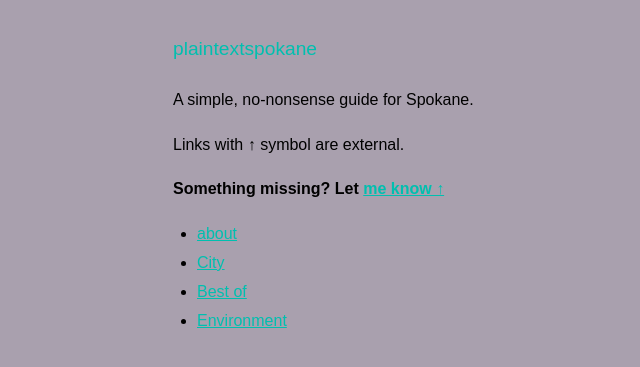
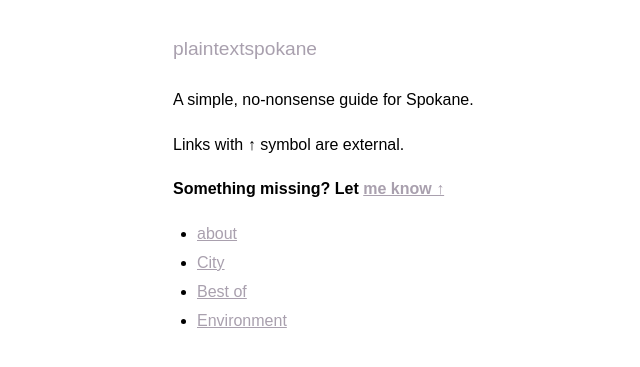
Before and after one commit to plaintextspokane/plaintextspokane.github.io, a Jekyll site: the page built from index.md, in a window 1280 px wide. Shown: the top 367 px of the page, without its empty margins (117-757 px from the left). Built offline with Jekyll 4.4.1, drawn with Linux system fonts in a browser that asks for light colours; our own code applies the rules of GitHub Pages for plain Markdown files.

Commit message:
color styles

```diff
--- a/assets/style.css
+++ b/assets/style.css
@@ -3,7 +3,7 @@ body {
   max-width: 700px;
   margin: 2rem auto;
   padding: 0 1rem;
-  background-color: #a9a0ae;
+  background-color: #ffffff;
 
 }
 
@@ -14,16 +14,16 @@ main {
 nav a {
   margin-right: 1rem;
   text-decoration: none;
-  color: #00bfaf;
+  color: #a9a0ae;
 }
 /* unvisited link */
 a:link {
-  color: #00bfaf;
+  color: #a9a0ae;
 }
 
 /* visited link */
 a:visited {
-  color: #00bfaf;
+  color: #a9a0ae;
 }
 
 nav {
@@ -40,7 +40,7 @@ ul {
 
 .breadcrumbs a {
   text-decoration: none;
-  color: #00bfaf;
+  color: #a9a0ae;
 }
 
 .breadcrumbs span {
```
